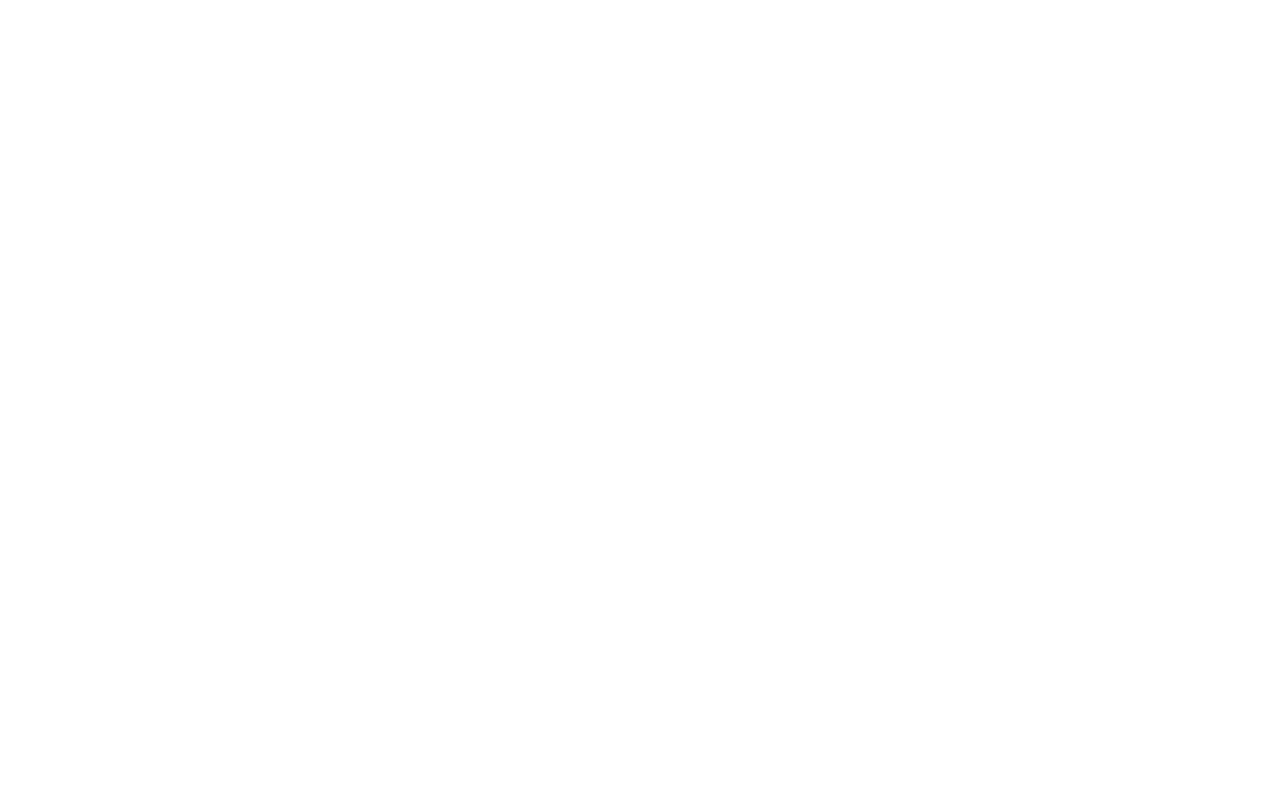
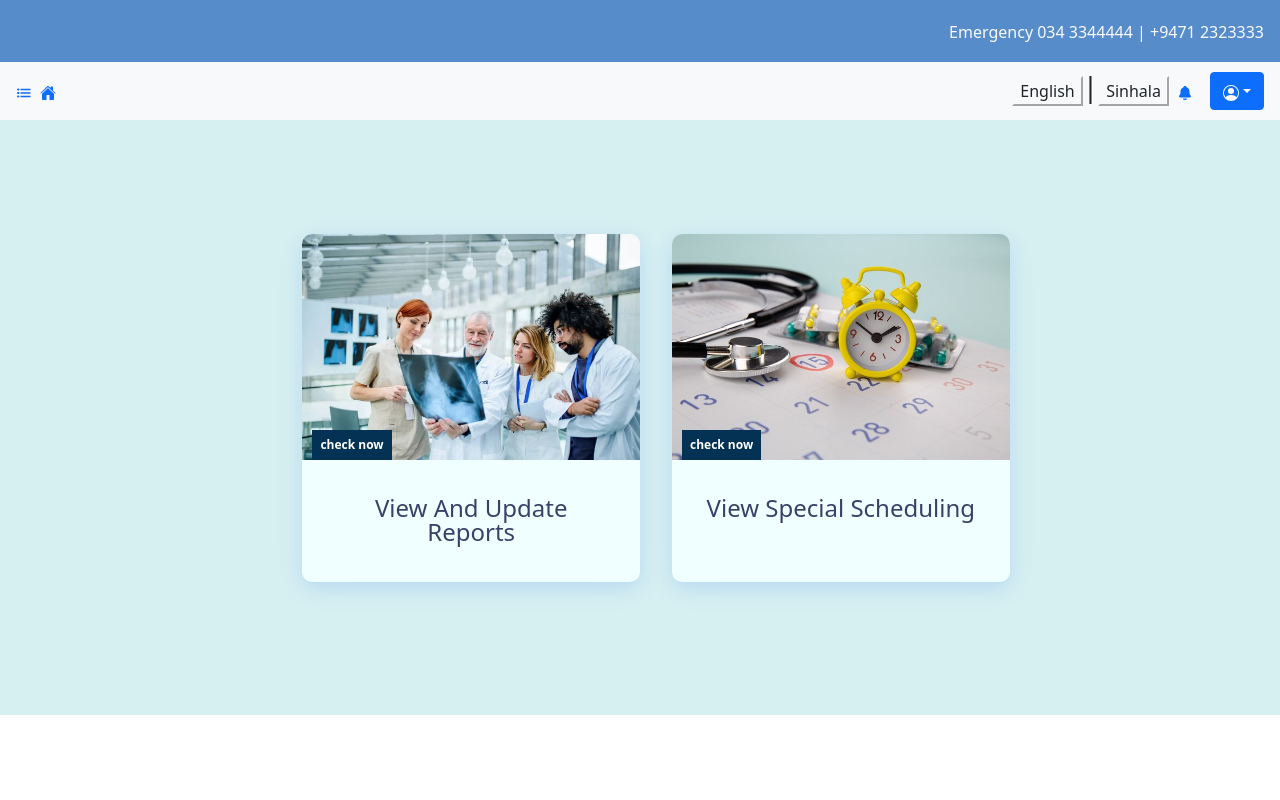
Before and after one commit to Malshii/software_project, a React (Create React App) app: page /labAssistantProfile in a window 1280 px wide. Before the commit this address had no page. Shown: the top 800 px of the page. Built offline with nearby package versions, Linux system fonts and the light colour scheme.

Commit message:
lab cards

```diff
--- a/src/App.js
+++ b/src/App.js
@@ -5,6 +5,7 @@
 import PhysicalPatientAdd from "./components/PhysicalPatientAdd";
 import OnlinePatientAdd from "./components/OnlinePatientAdd";
 import ReciCard from "./components/ReciCard";
+import LabCard from "./components/LabCard";
 import Login from "./components/Login";
 
 const App=()=> {
@@ -19,6 +20,7 @@
        <Route exact path="/physicalpatientAdd"  element={<PhysicalPatientAdd/>}/>
        <Route exact path="/onlinePatientAdd"  element={<OnlinePatientAdd/>}/>
        <Route exact path="/receptionistProfile"  element={<ReciCard/>}/>
+       <Route exact path="/labAssistantProfile"  element={<LabCard/>}/>
        <Route exact path="/login"  element={<Login/>}/>
 
      </Routes>
--- /dev/null
+++ b/src/components/LabCard.jsx
@@ -0,0 +1,46 @@
+import React from 'react';
+import CardItem from './CardItem';
+import './Card.css';
+import HeaderDoctorProfile from "./HeaderDoctorProfile";
+import AfterloginFutter from "./AfterloginFutter";
+
+function LabCard() {
+  return (
+
+    <>
+     <HeaderDoctorProfile/>
+    <div className='cards'>
+
+      <div className='cards__container'>
+        <div className='cards__wrapper'>
+          <ul className='cards__items'>
+            <CardItem
+              src='lab1.jpg'
+              text='View And Update Reports'
+              label='check now'
+              path='/view and update reports'
+            />
+            <CardItem
+               src='lab2.jpg'
+               text='View Special Scheduling'
+               label='check now'
+               path='/view special scheduling'
+            />
+          </ul>
+        </div>
+
+
+      </div>
+
+
+
+    </div>
+
+    <div class="doc_footer">
+        <AfterloginFutter />
+        </div>
+    </>
+  );
+}
+
+export default LabCard;
--- a/src/components/ReciCard.jsx
+++ b/src/components/ReciCard.jsx
@@ -42,6 +42,7 @@
          <div class="doc_footer">
          <AfterloginFutter />
          </div>
+
         </div>
         </>
       );
```
Also changed, not shown: public/lab1.jpg (added), public/lab2.jpg (added).
